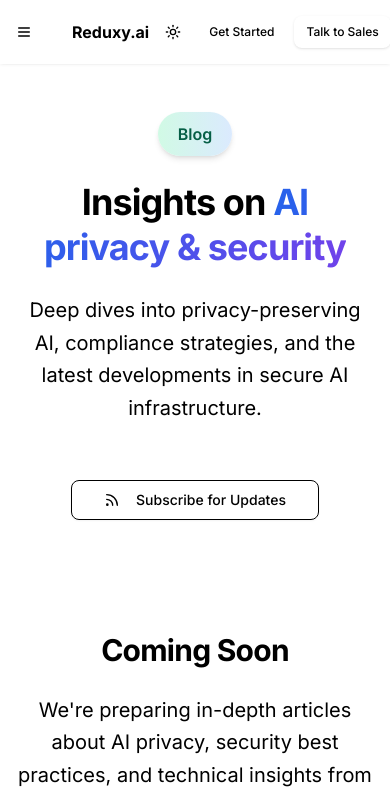
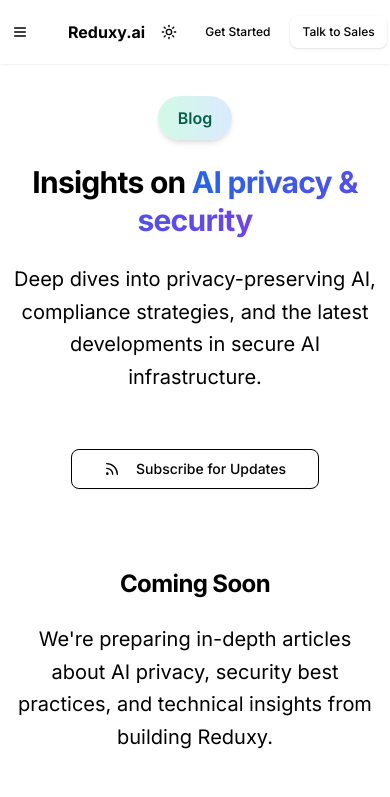
Before and after one commit to muaydin/reduxy-website, a Next.js app: page /blog in a window 390 px wide. Shown: the top 797 px of the page. Built offline with nearby package versions, Linux system fonts and the light colour scheme.

Commit message:
📱 Mobile optimization: Responsive typography, spacing, layouts, code tabs, and touch-friendly navigation

```diff
--- a/src/app/globals.css
+++ b/src/app/globals.css
@@ -171,26 +171,26 @@
     @apply text-white border-0 shadow-md transition-all duration-300;
   }
 
-  /* Section spacing improvements */
+  /* Section spacing improvements - Mobile optimized */
   .section-padding {
-    @apply py-16 md:py-24 lg:py-32;
+    @apply py-12 sm:py-16 md:py-24 lg:py-32;
   }
 
   .section-padding-sm {
-    @apply py-12 md:py-16 lg:py-20;
+    @apply py-8 sm:py-12 md:py-16 lg:py-20;
   }
 
-  /* Typography enhancements */
+  /* Typography enhancements - Mobile optimized */
   .heading-1 {
-    @apply text-4xl font-bold leading-tight tracking-tight md:text-6xl lg:text-7xl lg:leading-[1.1];
+    @apply text-3xl font-bold leading-tight tracking-tight sm:text-4xl md:text-6xl lg:text-7xl lg:leading-[1.1];
   }
 
   .heading-2 {
-    @apply text-3xl font-bold leading-tight tracking-tight md:text-5xl lg:text-6xl;
+    @apply text-2xl font-bold leading-tight tracking-tight sm:text-3xl md:text-5xl lg:text-6xl;
   }
 
   .heading-3 {
-    @apply text-2xl font-bold leading-tight tracking-tight md:text-4xl lg:text-5xl;
+    @apply text-xl font-bold leading-tight tracking-tight sm:text-2xl md:text-4xl lg:text-5xl;
   }
 
   /* Code block improvements */
@@ -217,17 +217,38 @@
     box-shadow: 0 8px 25px 0 rgba(59, 130, 246, 0.15), 0 4px 10px 0 rgba(0, 0, 0, 0.1);
   }
 
-  /* Better spacing for content areas */
+  /* Better spacing for content areas - Mobile optimized */
   .content-width {
-    @apply max-w-7xl mx-auto px-4 sm:px-6 lg:px-8;
+    @apply max-w-7xl mx-auto px-3 sm:px-4 md:px-6 lg:px-8;
   }
 
   .content-width-narrow {
-    @apply max-w-4xl mx-auto px-4 sm:px-6 lg:px-8;
+    @apply max-w-4xl mx-auto px-3 sm:px-4 md:px-6 lg:px-8;
   }
 
   .content-width-wide {
-    @apply max-w-screen-2xl mx-auto px-4 sm:px-6 lg:px-8;
+    @apply max-w-screen-2xl mx-auto px-3 sm:px-4 md:px-6 lg:px-8;
+  }
+
+  /* Mobile-specific utilities */
+  .mobile-padding {
+    @apply px-3 py-3 sm:px-4 sm:py-4;
+  }
+
+  .mobile-text {
+    @apply text-sm sm:text-base;
+  }
+
+  .mobile-card {
+    @apply p-4 sm:p-6 lg:p-8;
+  }
+
+  .mobile-grid {
+    @apply grid-cols-1 sm:grid-cols-2 lg:grid-cols-3;
+  }
+
+  .mobile-flex {
+    @apply flex-col space-y-3 sm:flex-row sm:space-y-0 sm:space-x-4;
   }
 }
 
--- a/src/app/page.tsx
+++ b/src/app/page.tsx
@@ -47,10 +47,10 @@ export default function HomePage() {
                     </div>
 
                     {/* Architecture Diagram */}
-                    <div className="mx-auto mt-16 max-w-6xl">
-                        <div className="flex items-center justify-between space-x-6">
+                    <div className="mx-auto mt-12 sm:mt-16 max-w-6xl">
+                        <div className="flex flex-col sm:flex-row sm:items-center sm:justify-between space-y-4 sm:space-y-0 sm:space-x-4 lg:space-x-6">
                             <Card className="flex-1 hover-lift glass-card">
-                                <CardContent className="p-8 text-center">
+                                <CardContent className="mobile-card text-center">
                                     <div className="mx-auto h-12 w-12 rounded-full bg-blue-100 dark:bg-blue-900 flex items-center justify-center mb-4">
                                         <Globe className="h-6 w-6 text-blue-600 dark:text-blue-400" />
                                     </div>
@@ -61,10 +61,10 @@ export default function HomePage() {
                                 </CardContent>
                             </Card>
 
-                            <ArrowRight className="h-6 w-6 text-muted-foreground" />
+                            <ArrowRight className="h-5 w-5 text-muted-foreground mx-auto sm:mx-0 rotate-90 sm:rotate-0" />
 
                             <Card className="flex-1 hover-lift pricing-card-popular">
-                                <CardContent className="p-8 text-center">
+                                <CardContent className="mobile-card text-center">
                                     <div className="mx-auto h-12 w-12 rounded-full bg-primary/10 flex items-center justify-center mb-4">
                                         <Shield className="h-6 w-6 text-primary" />
                                     </div>
@@ -75,10 +75,10 @@ export default function HomePage() {
                                 </CardContent>
                             </Card>
 
-                            <ArrowRight className="h-6 w-6 text-muted-foreground" />
+                            <ArrowRight className="h-5 w-5 text-muted-foreground mx-auto sm:mx-0 rotate-90 sm:rotate-0" />
 
                             <Card className="flex-1 hover-lift glass-card">
-                                <CardContent className="p-8 text-center">
+                                <CardContent className="mobile-card text-center">
                                     <div className="mx-auto h-12 w-12 rounded-full bg-green-100 dark:bg-green-900 flex items-center justify-center mb-4">
                                         <Zap className="h-6 w-6 text-green-600 dark:text-green-400" />
                                     </div>
--- a/src/app/pricing/page.tsx
+++ b/src/app/pricing/page.tsx
@@ -107,7 +107,7 @@ export default function PricingPage() {
                     </div>
 
                     {/* Pricing Cards */}
-                    <div className="mx-auto mt-20 grid max-w-7xl gap-8 lg:grid-cols-3">
+                    <div className="mx-auto mt-12 sm:mt-20 grid max-w-7xl gap-6 sm:gap-8 lg:grid-cols-3">
                         {pricingTiers.map((tier) => (
                             <Card
                                 key={tier.name}
--- a/src/components/code-tabs.tsx
+++ b/src/components/code-tabs.tsx
@@ -33,7 +33,7 @@ export function CodeTabs({ examples, className }: CodeTabsProps) {
     return (
         <div className={cn("w-full", className)}>
             <Tabs defaultValue={examples[0]?.language} className="w-full">
-                <TabsList className="grid w-full grid-cols-4">
+                <TabsList className="grid w-full grid-cols-2 sm:grid-cols-4 gap-1">
                     {examples.map((example) => (
                         <TabsTrigger key={example.language} value={example.language}>
                             {example.label}
--- a/src/components/hero.tsx
+++ b/src/components/hero.tsx
@@ -7,7 +7,7 @@ export function Hero() {
         <section className="relative overflow-hidden hero-gradient">
             <div className="absolute inset-0 bg-grid-black/[0.02] bg-[size:50px_50px]" />
             <div className="relative content-width section-padding">
-                <div className="mx-auto flex max-w-5xl flex-col items-center gap-6 text-center">
+                <div className="mx-auto flex max-w-5xl flex-col items-center gap-4 sm:gap-6 text-center">
                     <div className="badge-premium mb-6">
                         ✨ Now supporting OpenAI, Anthropic, and more
                     </div>
@@ -19,11 +19,11 @@ export function Hero() {
                         </span>
                     </h1>
 
-                    <p className="max-w-[750px] text-xl text-muted-foreground sm:text-2xl leading-relaxed">
+                    <p className="max-w-[750px] text-lg text-muted-foreground sm:text-xl md:text-2xl leading-relaxed px-2">
                         Mask PII, route safely, and audit every token before your data reaches OpenAI, Anthropic, or your own models.
                     </p>
 
-                    <div className="flex flex-col gap-4 min-[400px]:flex-row mt-8">
+                    <div className="flex flex-col gap-3 sm:gap-4 min-[400px]:flex-row mt-6 sm:mt-8 w-full max-w-md sm:max-w-none">
                         <Button asChild size="lg" className="btn-gradient gap-2 hover-lift">
                             <Link href="/docs/getting-started">
                                 Get Started
@@ -37,13 +37,13 @@ export function Hero() {
                         </Button>
                     </div>
 
-                    <p className="text-sm text-muted-foreground mt-4">
+                    <p className="text-xs sm:text-sm text-muted-foreground mt-3 sm:mt-4 px-2">
                         Free tier available • Enterprise ready • SOC 2 Type II
                     </p>
                 </div>
 
                 {/* Value Props */}
-                <div className="mx-auto grid max-w-6xl grid-cols-1 gap-8 sm:grid-cols-3 mt-20">
+                <div className="mx-auto grid max-w-6xl grid-cols-1 gap-6 sm:gap-8 sm:grid-cols-3 mt-12 sm:mt-20">
                     <div className="flex flex-col items-center space-y-4 text-center group">
                         <div className="flex h-16 w-16 items-center justify-center rounded-2xl bg-blue-100 dark:bg-blue-900 group-hover:scale-110 transition-transform duration-300 shadow-glow">
                             <Shield className="h-8 w-8 text-blue-600 dark:text-blue-400" />
```
Also changed, not shown: 1 other file (tests, documents, lock files or other folders).
